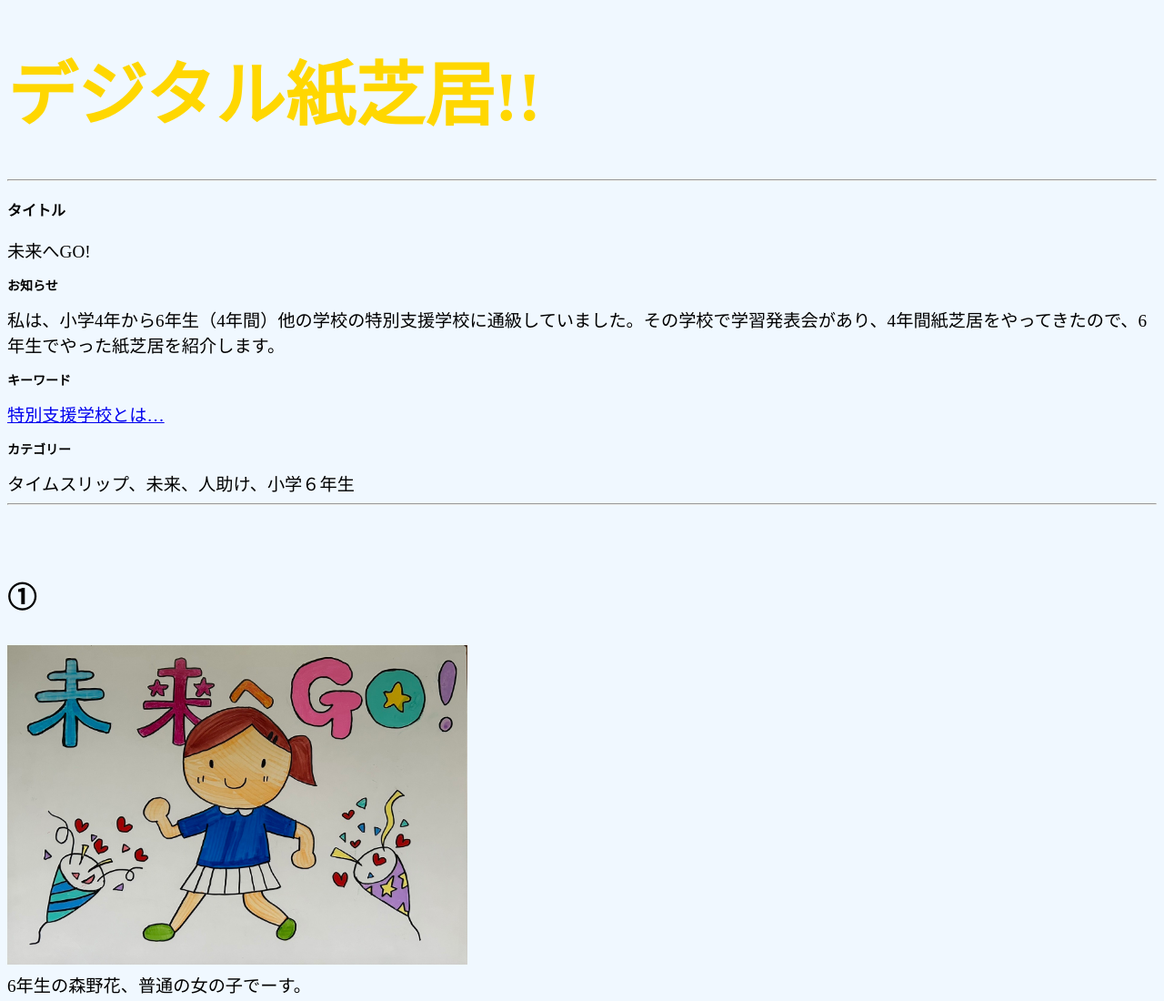
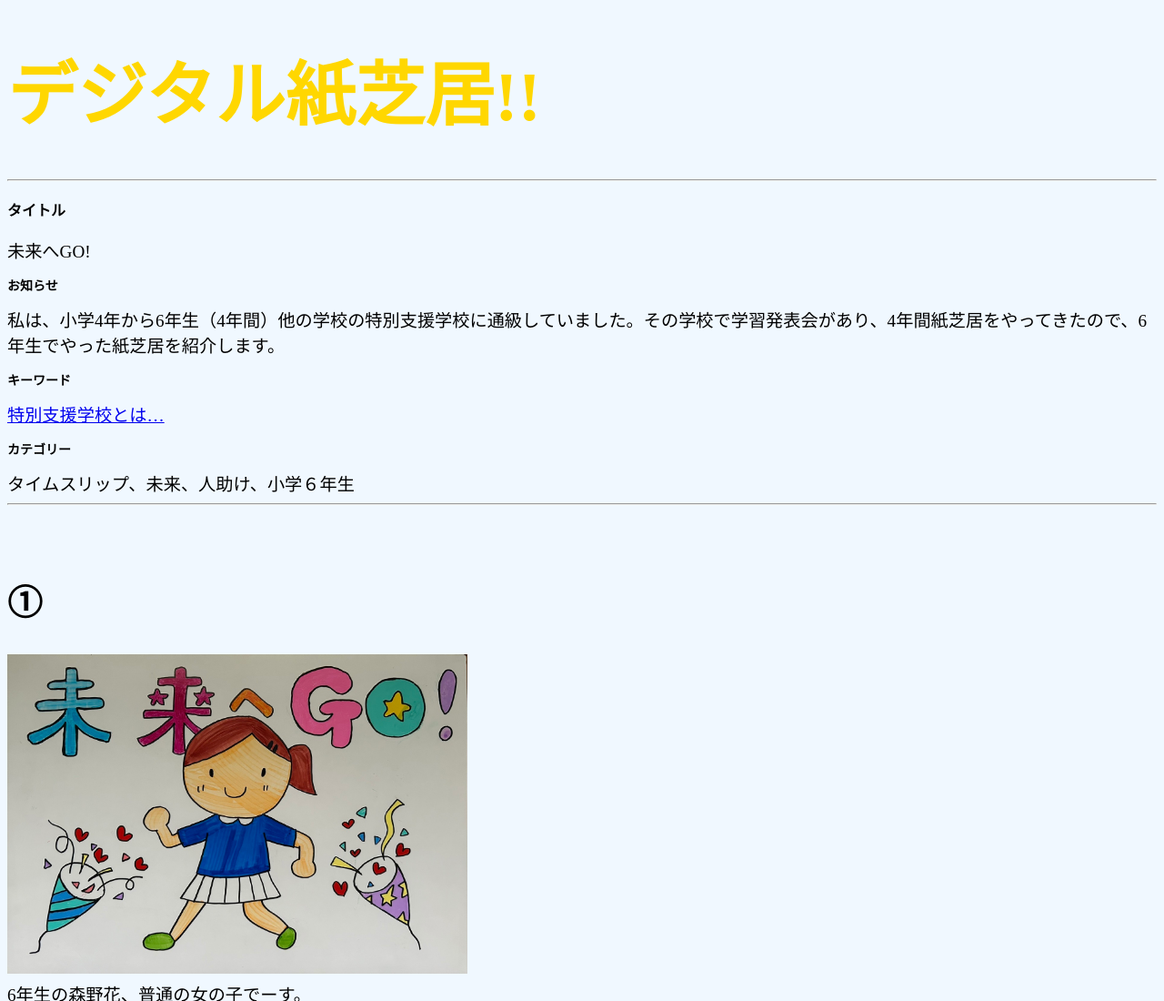
Before and after one commit to BigBard12/BigBard13.github.io, a plain HTML site: page index.html in a window 1280 px wide. Shown: the top 1100 px of the page at 91% size. Drawn offline with Linux system fonts and the light colour scheme.

Commit message:
Update index.html

```diff
--- a/index.html
+++ b/index.html
@@ -56,7 +56,7 @@
 <br>
 
 <font size="6">
-<p><b>①</b></p>
+<p><big><b>①</b></big></p>
 </font>
 
 <img src="original-C3058EDD-DF01-406B-AEBB-6F11D880A353.jpeg"alt="台紙"width="40%">
```
